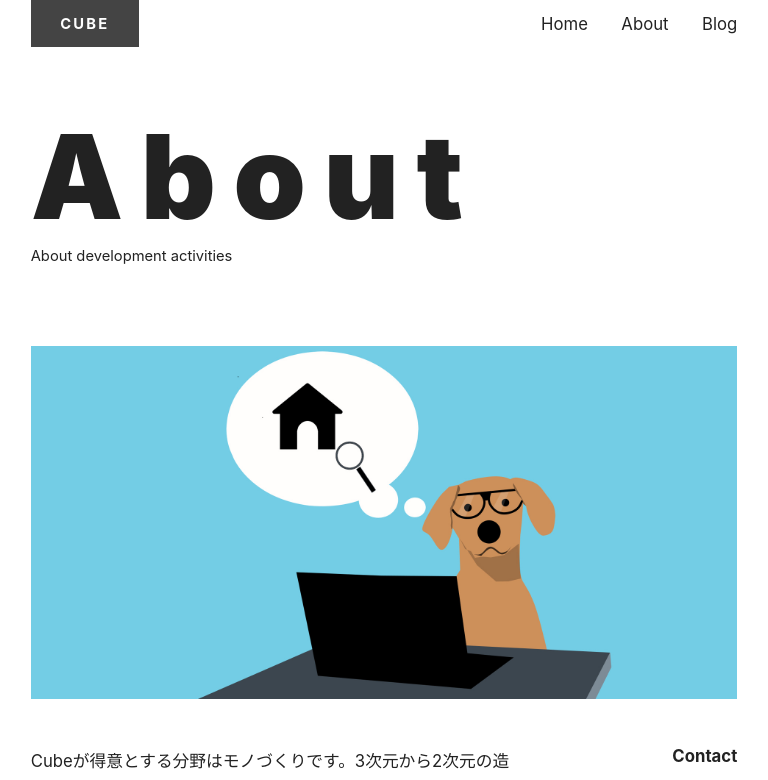
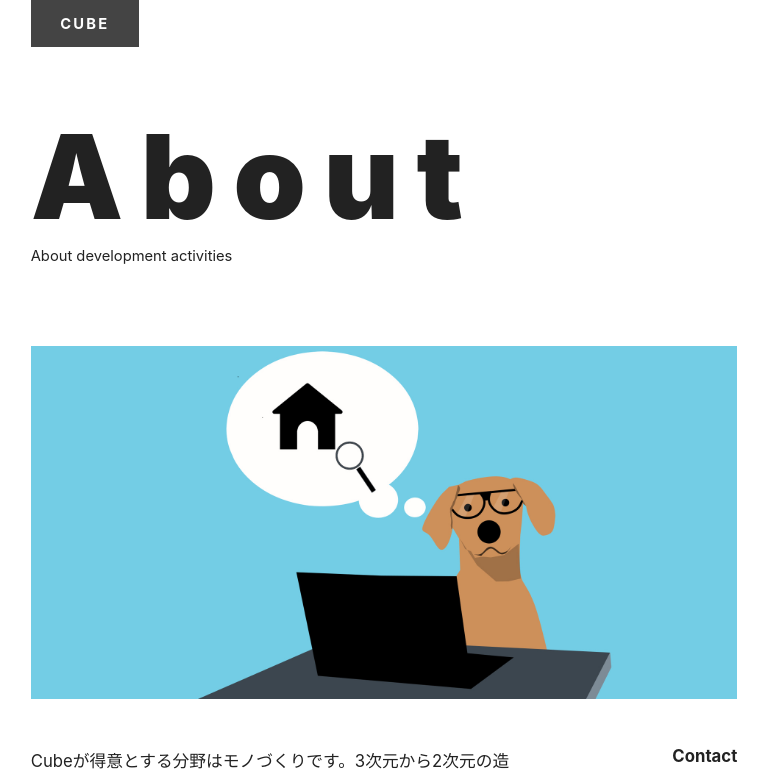
Before and after one commit to tetsguya-hashi/Next.js-React-blogCreate, a Next.js app in the folder blog2/: page /about in a window 768 px wide. Shown: the top 780 px of the page. Built offline with nearby package versions, Linux system fonts and the light colour scheme.

Commit message:
ハンバーガーメニューを実装した。

```diff
--- a/blog2/styles/Nav.module.scss
+++ b/blog2/styles/Nav.module.scss
@@ -1,7 +1,76 @@
 @use "./globals.scss";
-.list {
-  display: flex;
-  gap: 2em;
+@media screen and (min-width: 768px) {
+  .btn {
+    display: none;
+  }
+  .list {
+    display: flex;
+    gap: 2em;
+  }
+}
+@media screen and (max-width: 768px) {
+  .btn {
+    all: unset;
+    outline: revert;
+    -webkit-tap-highlight-color: transparent;
+    cursor: pointer;
+    width: 42px;
+    height: 42px;
+    position: relative;
+    z-index: 200;
+    display: grid;
+    place-items: center;
+  }
+  //ハンバーガー
+  .btn::before,
+  .btn::after,
+  .btn .bar {
+    grid-area: 1 / 1;
+    content: "";
+    display: block;
+    width: 32px;
+    height: 1px;
+    background-color: currentColor;
+  }
+  .close .btn::before {
+    transform: translateY(-8px);
+  }
+  .close .btn::after {
+    transform: translateY((8px));
+  }
+  .open .btn::after {
+    transform: rotate(45deg);
+  }
+  .open .btn::before {
+    transform: rotate(-45deg);
+  }
+  .open .btn .bar {
+    transform: scale(0);
+  }
+  .close .btn {
+    color: globals.$gray-75;
+  }
+  .open .btn {
+    color: #fff;
+  }
+  //メニューオーバーレイ
+  .list {
+    position: fixed;
+    inset: 0 -100% 0 100%;
+    z-index: 100;
+    background-color: rgba(#000, 0.8);
+    color: globals.$white;
+    transition: transform 0.4s;
+  }
+  .open .list {
+    transform: translateX((-100%));
+  }
+  .list {
+    display: grid;
+    gap: 40px;
+    place-content: center;
+    text-align: center;
+  }
 }
 .list a {
   transition: all 0.3s;
```
